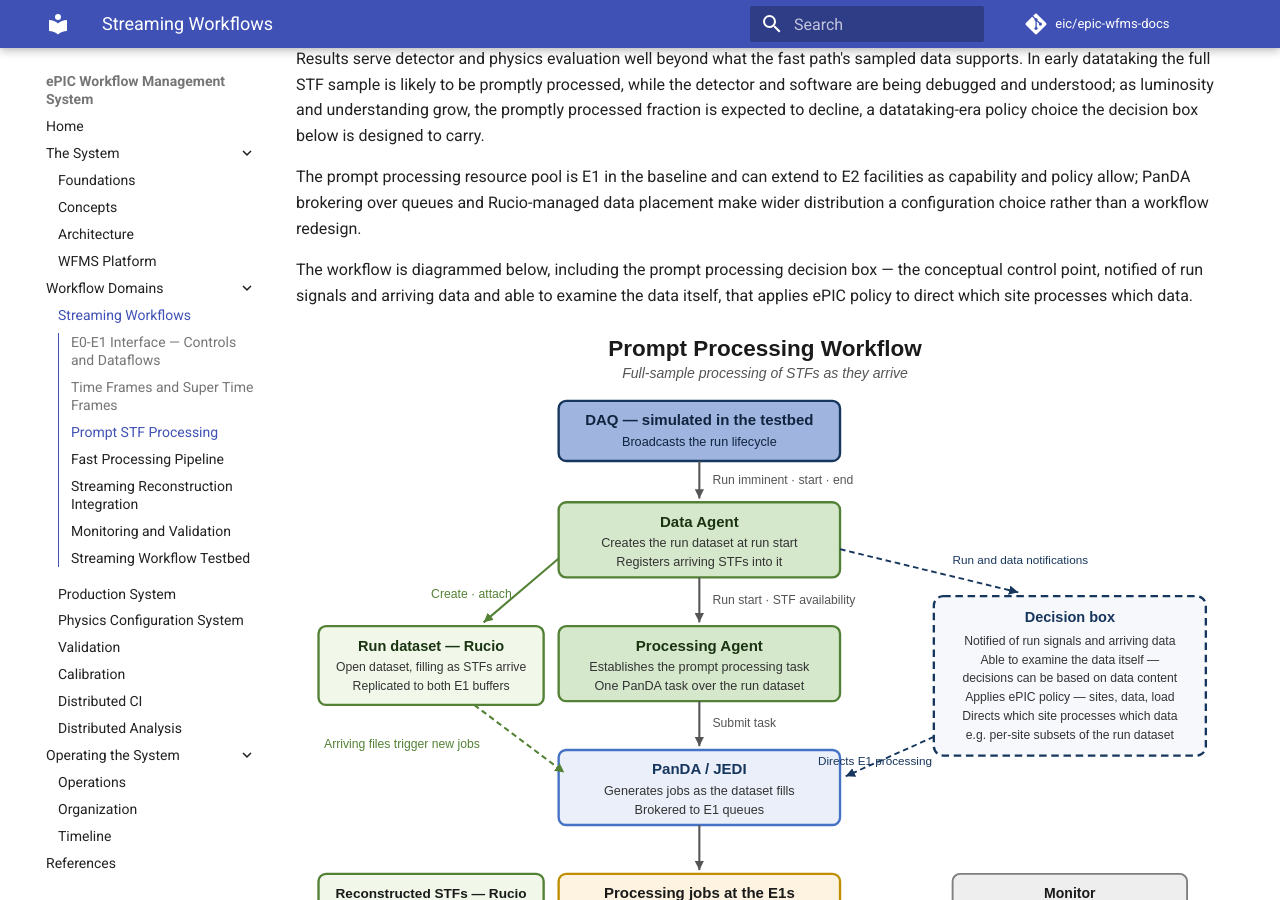
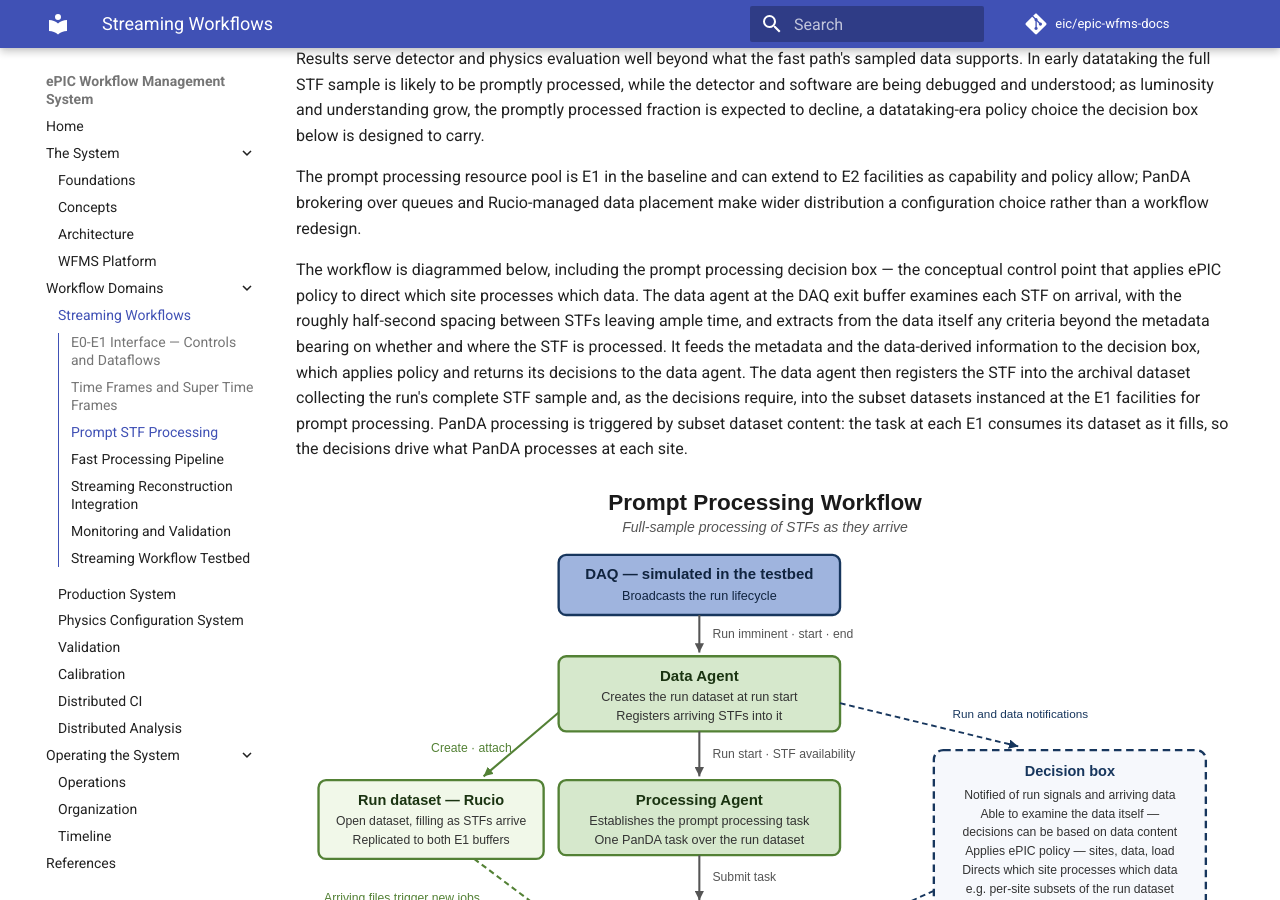
Before and after one commit to eic/epic-wfms-docs, an MkDocs documentation site: the page built from docs/streaming.md, in a window 1280 px wide and 900 px high, scrolled down 2325 px. Built offline with MkDocs 1.6.1 and Material for MkDocs 9.7.7, drawn with Linux system fonts in a browser that asks for light colours; comment, search, counter and statistics services are not loaded.

Commit message:
Elaborate the prompt processing decision box mechanics
The data agent at the DAQ exit buffer examines each arriving STF, feeds
metadata and data-derived criteria to the decision box, and acts on the
returned decisions: archival registration of the complete STF sample plus
registration into E1-instanced subset datasets for prompt processing. PanDA
tasks consume the subset datasets as they fill, so the decisions drive what
PanDA processes at each E1.

Co-Authored-By: Claude Fable 5 <noreply@anthropic.com>

```diff
--- a/docs/streaming.md
+++ b/docs/streaming.md
@@ -60,9 +60,15 @@ The prompt processing resource pool is E1 in the baseline and can extend to E2 f
 allow; PanDA brokering over queues and Rucio-managed data placement make wider distribution a configuration choice
 rather than a workflow redesign.
 
-The workflow is diagrammed below, including the prompt processing decision box — the conceptual control point,
-notified of run signals and arriving data and able to examine the data itself, that applies ePIC policy to direct
-which site processes which data.
+The workflow is diagrammed below, including the prompt processing decision box — the conceptual control point that
+applies ePIC policy to direct which site processes which data. The data agent at the DAQ exit buffer examines each
+STF on arrival, with the roughly half-second spacing between STFs leaving ample time, and extracts from the data
+itself any criteria beyond the metadata bearing on whether and where the STF is processed. It feeds the metadata and
+the data-derived information to the decision box, which applies policy and returns its decisions to the data agent.
+The data agent then registers the STF into the archival dataset collecting the run's complete STF sample and, as the
+decisions require, into the subset datasets instanced at the E1 facilities for prompt processing. PanDA processing is
+triggered by subset dataset content: the task at each E1 consumes its dataset as it fills, so the decisions drive
+what PanDA processes at each site.
 
 [![Prompt processing workflow](diagrams/prompt_processing_workflow.svg)](diagrams/prompt_processing_workflow.svg)
 
```
